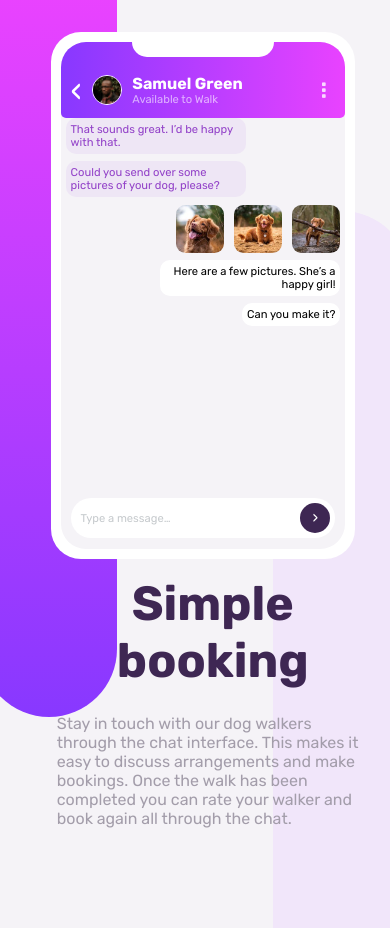
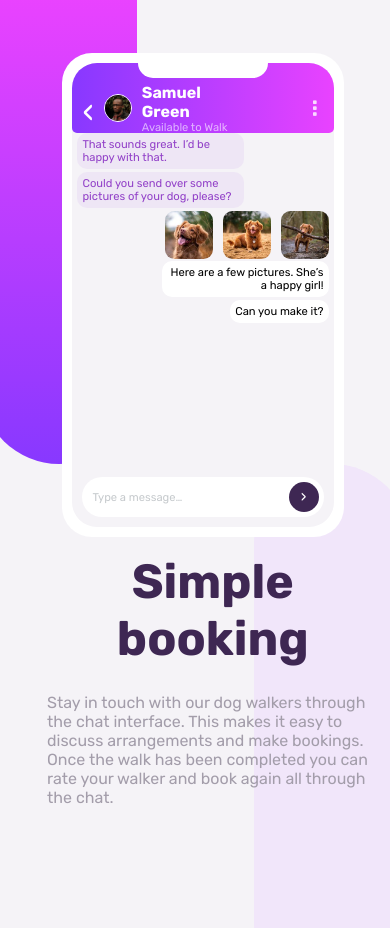
Before and after one commit to cedo995/chat-app-css-illustration-master, a plain HTML site: page index.html in a window 390 px wide. Drawn offline with Linux system fonts and the light colour scheme.

Commit message:
commit-6.2

```diff
--- a/style.css
+++ b/style.css
@@ -63,7 +63,7 @@ main {
     background-color: var(--White);
     padding: 10px;
     border-radius: 30px;
-    height: 60vh;
+    height: 55vh;
     aspect-ratio: 9/16;
 }
 
@@ -302,7 +302,7 @@ p {
 
 .main-text {
     margin-left: 5vw;
-    width: 20vw;
+    width: 25vw;
 }
 
 .title-text {
@@ -322,7 +322,19 @@ p {
     }
 
     .main-text {
-        width: 80vw;
+        width: 85vw;
+    }
+
+    .decoration-purple {
+        width: 40vw;
+        height: 55vh;
+        border-radius: 0 0 20vw 20vw;
+    }
+
+    .decoration-white {
+        width: 40vw;
+        height: 55vh;
+        border-radius: 20vw 20vw 0 0;
     }
 
     .title-text {
```
